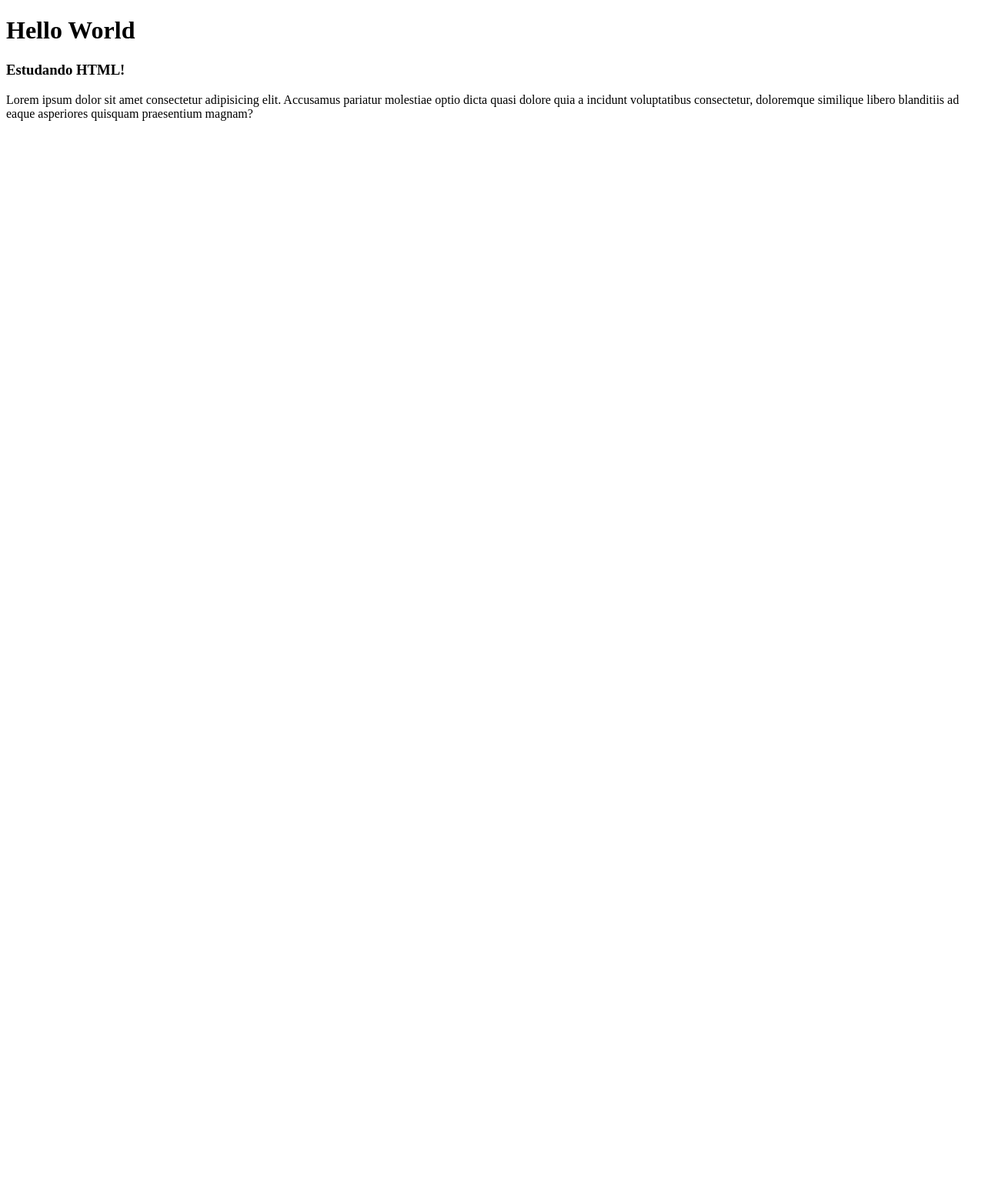
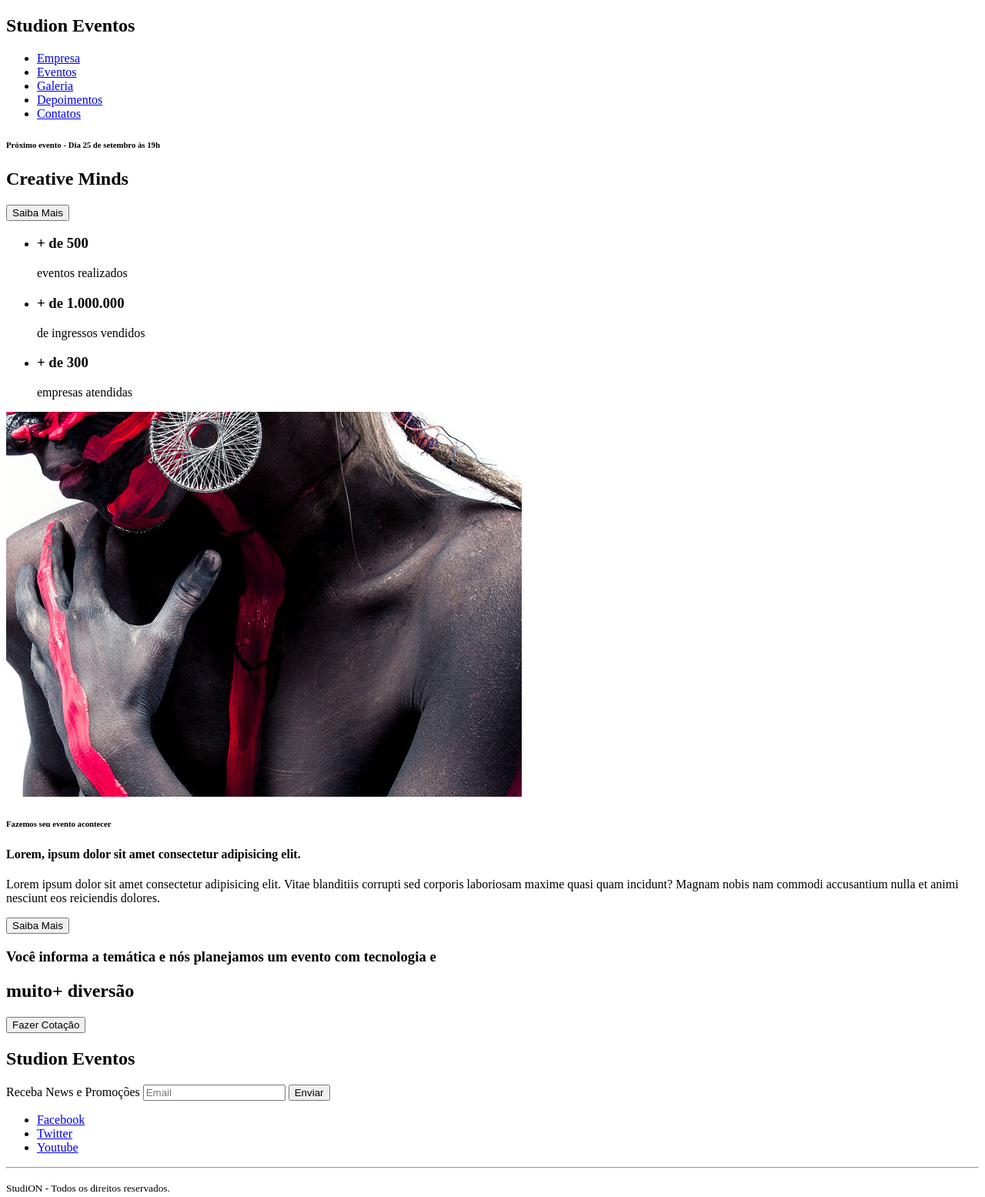
Before and after one commit to vivianbrt/studion, a website: page src/index.html in a window 1280 px wide. Shown: the whole page at 77% size. Before the commit the page ends 800 px from the top, so only its background shows below. Drawn offline with Linux system fonts and the light colour scheme.

Commit message:
feat(html): constructed html structure for the main page

```diff
--- a/src/index.html
+++ b/src/index.html
@@ -7,10 +7,95 @@
     </head>
 
     <body>
-        <h1>Hello World</h1>
-        <h3>Estudando HTML!</h3>
-        <p>
-            Lorem ipsum dolor sit amet consectetur adipisicing elit. Accusamus pariatur molestiae optio dicta quasi dolore quia a incidunt voluptatibus consectetur, doloremque similique libero blanditiis ad eaque asperiores quisquam praesentium magnam?
-        </p>
+        <nav>
+        <h1>Studi<span>on</span> <span>Eventos</span></h1>
+        <ul>
+            <li>
+                <a href="#empresa">
+                 Empresa
+                </a>
+            </li>
+            <li>
+                <a href="#eventos">
+                 Eventos
+                </a>
+            </li>
+            <li>
+                <a href="#galeria">
+                 Galeria
+                </a>
+            </li>
+            <li>
+                <a href="#depoimentos">
+                 Depoimentos
+                 </a>
+            </li>
+            <li>
+                <a href="#contatos">
+                 Contatos
+                </a>
+            </li>
+        </ul>
+        </nav>
+
+        <header>
+            <div id="slider">
+                <div class="slide">
+                    <h6><span>Próximo evento</span> - Dia 25 de setembro às 19h</h6>
+                    <h2><span>Creative</span> Minds</h2>
+                    <button>Saiba Mais</button>
+                </div>
+            </div>
+
+        </header>
+
+        <main>
+            <section>
+                <ul>
+                    <li><h3>+ de 500 </h3>eventos realizados</li>
+                    <li><h3>+ de 1.000.000 </h3>de ingressos vendidos</li>
+                    <li><h3>+ de 300 </h3> empresas atendidas</li>
+                </ul>
+            </section>
+
+            <section>
+                <div>
+                    <img src="./images/institutional.jpg" />
+                    <h6>Fazemos seu evento acontecer</h6>
+                    <h4>Lorem, ipsum dolor sit amet consectetur adipisicing elit.</h4>
+                    <p>Lorem ipsum dolor sit amet consectetur adipisicing elit. Vitae blanditiis corrupti sed corporis laboriosam maxime quasi quam incidunt? Magnam nobis nam commodi accusantium nulla et animi nesciunt eos reiciendis dolores.</p>
+                    <button>Saiba Mais</button>
+                </div>
+            </section>
+
+            <section>
+                <div>
+                    <h3>Você informa a temática e nós planejamos um evento com tecnologia e</h3>
+                    <h1><span>muito+ </span>diversão</h1>
+                    <button>Fazer Cotação</button>
+                </div>
+            </section>
+        </main>
+
+        <footer>
+            <h2>Studi<span>on</span> <span>Eventos</span></h2>
+            <form>
+                <label>Receba News e Promoções</label>
+                <input type="email" placeholder="Email">
+                <button type="submit">Enviar</button>
+            </form>
+
+            <ul>
+                <li><a href="https://facebook.com/" target="_blank">Facebook</a></li>
+                <li><a href="https://twitter.com/" target="_blank">Twitter</a></li>
+                <li><a href="https://youtube.com/" target="_blank">Youtube</a></li>
+            </ul>
+
+            <hr />
+
+            <p>
+                <small>Studi<span>ON</span> - Todos os direitos reservados.</small>
+            </p>
+        </footer>
     </body>
 </html>
```
